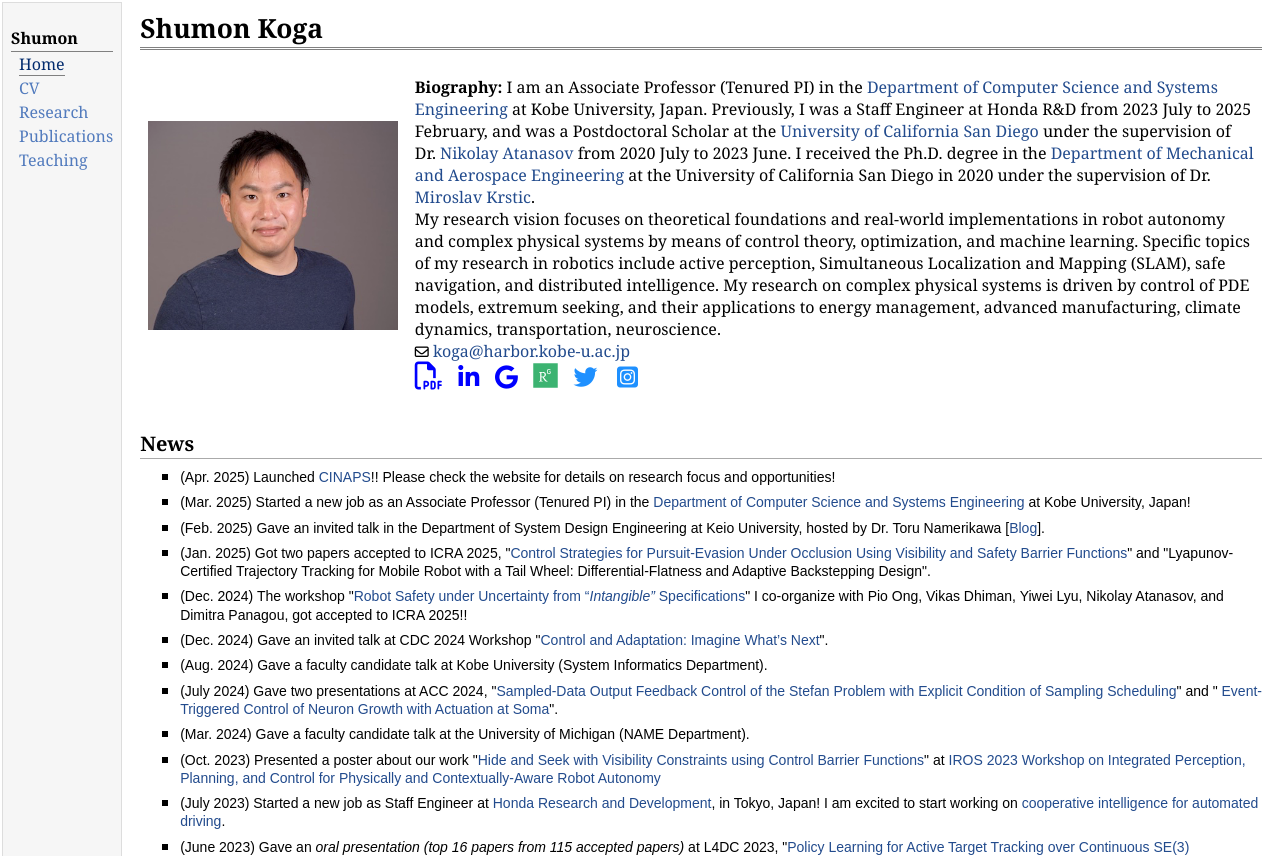
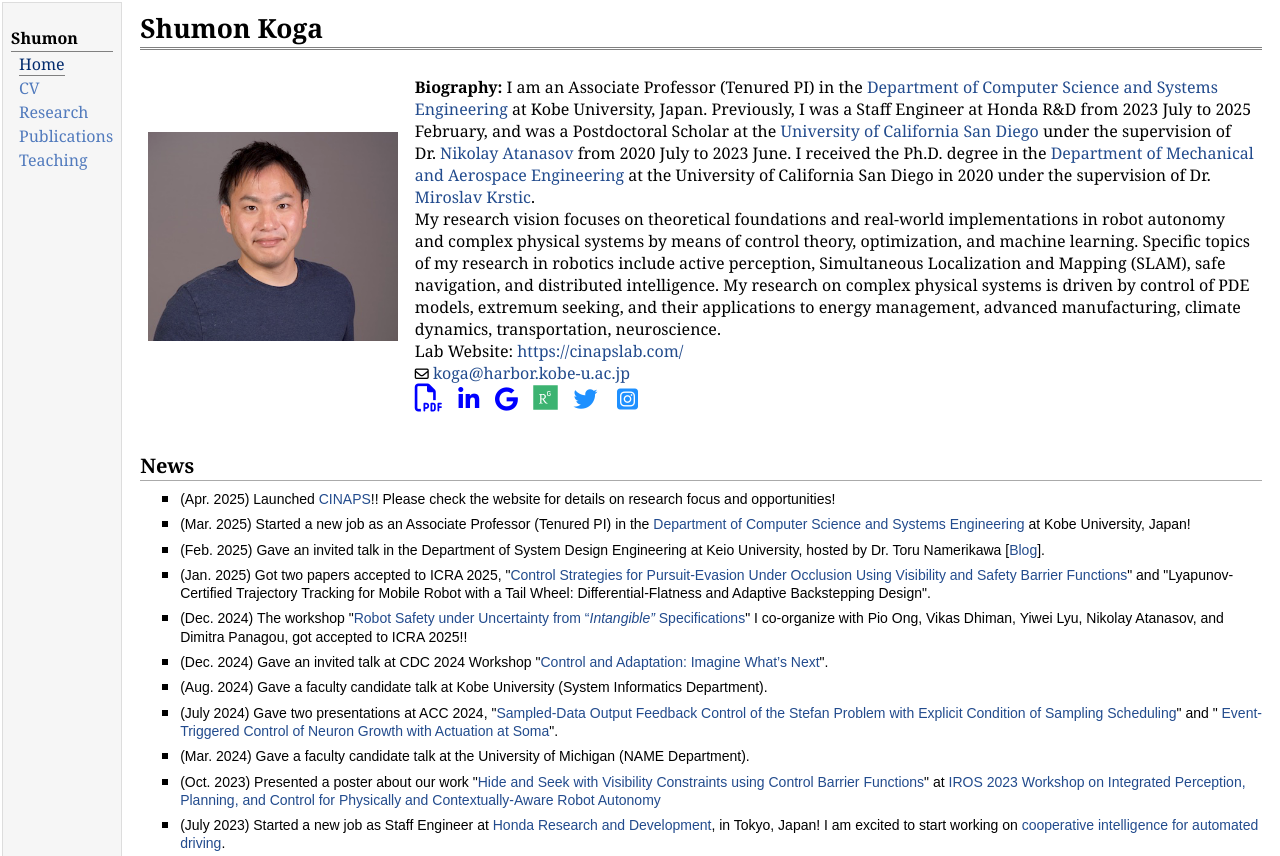
Before and after one commit to shumon0423/shumon0423.github.io, a plain HTML site: page index.html in a window 1280 px wide. Shown: the top 856 px of the page. Drawn offline with Linux system fonts and the light colour scheme.

Commit message:
added Lab Website

```diff
--- a/index.html
+++ b/index.html
@@ -43,6 +43,7 @@ p {
 Advisor: Prof. <a href="https://natanaso.github.io">Nikolay Atanasov</a> <br />
 Electrical and Computer Engineering <br />
 University of California, San Diego <br />-->
+Lab Website: <a href="https://cinapslab.com/">https://cinapslab.com/</a><br/>
 <i class="far fa-envelope" style="font-size:14px"></i> <a href="mailto:koga@harbor.kobe-u.ac.jp">koga@harbor.kobe-u.ac.jp</a><br/>
 <p>
 <a href = "koga_cv.pdf" class="fa fa-file-pdf-o" style="font-size:28px;color:blue"></a>&nbsp; &nbsp;
```
